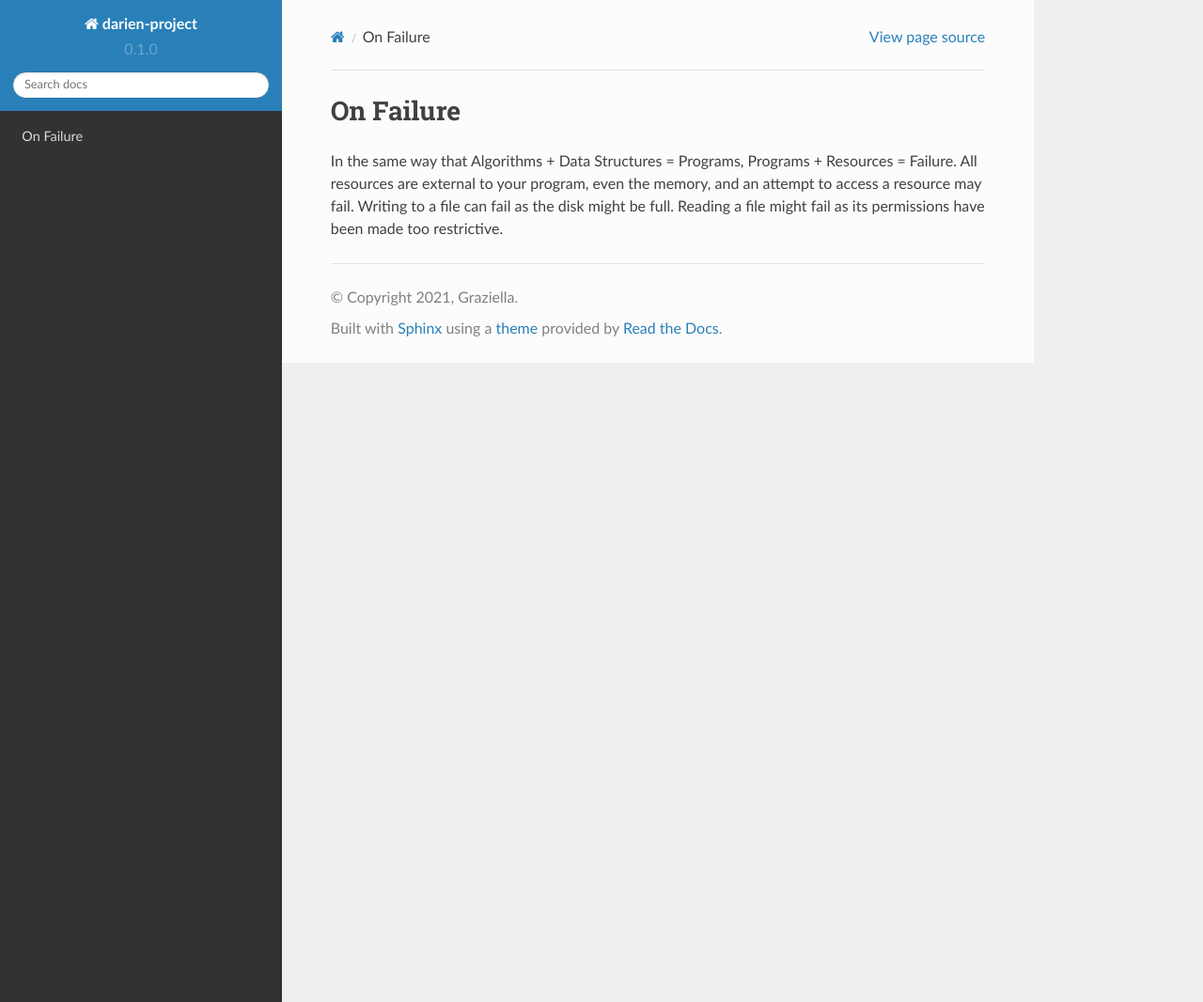
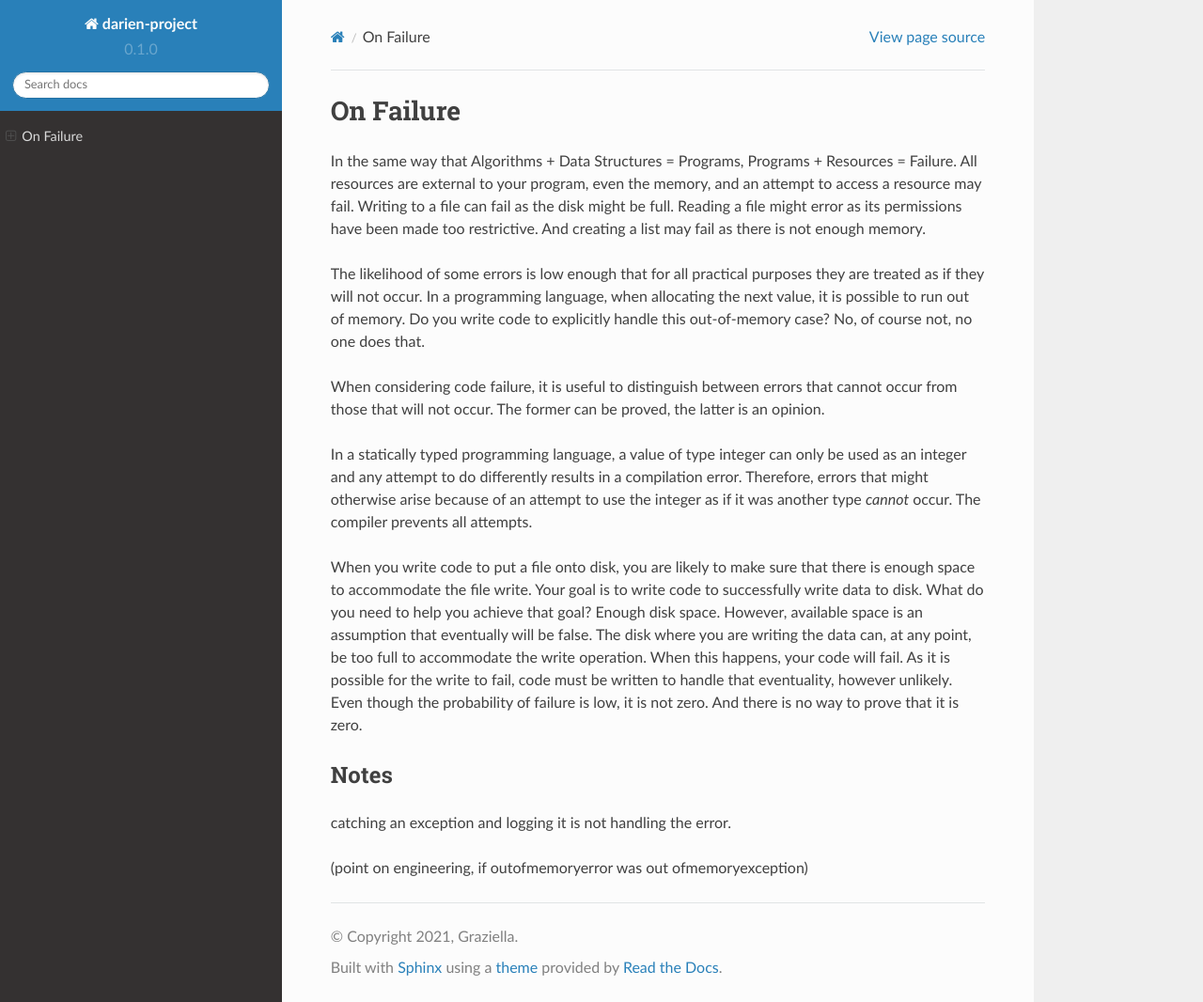
Before and after one commit to jh-evans/readthedocs, a Sphinx documentation site: the page built from docs/source/on_failure.rst, in a window 1280 px wide and 1066 px high. Shown: the whole window at 94% size. Built offline with Sphinx 7.4.7 and the Read the Docs theme 2.0.0, drawn with Linux system fonts in a browser that asks for light colours.

Commit message:
Update on_failure.rst

```diff
--- a/docs/source/on_failure.rst
+++ b/docs/source/on_failure.rst
@@ -2,4 +2,24 @@ On Failure
 ==========
 
 In the same way that Algorithms + Data Structures = Programs, Programs + Resources = Failure. All resources are external to your program, even the memory, and an attempt to access a resource may fail. Writing
-to a file can fail as the disk might be full. Reading a file might fail as its permissions have been made too restrictive.
+to a file can fail as the disk might be full. Reading a file might error as its permissions have been made too restrictive. And creating a list may fail as there is not enough memory.
+
+The likelihood of some errors is low enough that for all practical purposes they are treated as if they will not occur. In a programming language, when allocating the next value, it is possible to run out of
+memory. Do you write code to explicitly handle this out-of-memory case? No, of course not, no one does that.
+
+When considering code failure, it is useful to distinguish between errors that cannot occur from those that will not occur. The former can be proved, the latter is an opinion.
+
+In a statically typed programming language, a value of type integer can only be used as an integer and any attempt to do differently results in a compilation error. Therefore, errors that might otherwise
+arise because of an attempt to use the integer as if it was another type *cannot* occur. The compiler prevents all attempts.
+
+When you write code to put a file onto disk, you are likely to make sure that there is enough space to accommodate the file write. Your goal is to write code to successfully write data to disk. What do you
+need to help you achieve that goal? Enough disk space. However, available space is an assumption that eventually will be false. The disk where you are writing the data can, at any point, be too full to
+accommodate the write operation. When this happens, your code will fail. As it is possible for the write to fail, code must be written to handle that eventuality, however unlikely. Even though the probability
+of failure is low, it is not zero. And there is no way to prove that it is zero.
+
+Notes
+-----
+
+catching an exception and logging it is not handling the error.
+
+(point on engineering, if outofmemoryerror was out ofmemoryexception)
```
